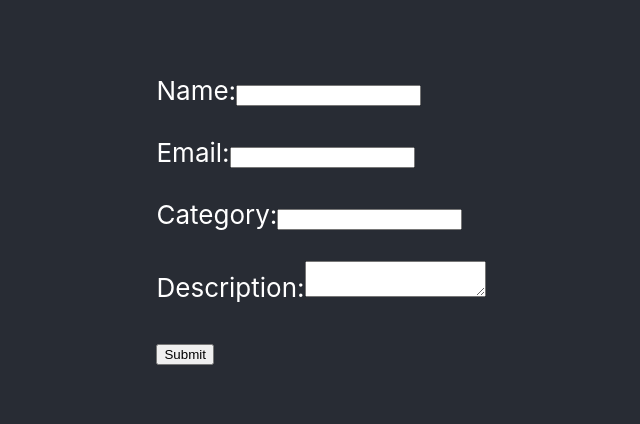
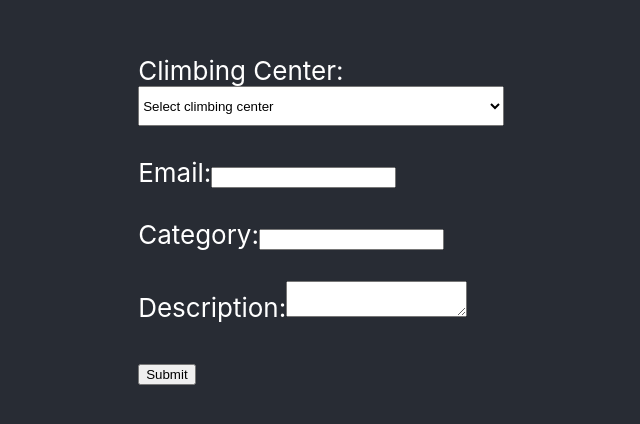
Before and after one commit to landjleaverland-bit/Training_Tracker, a React (Create React App) app: page / in a window 1280 px wide. Shown: the part 180-604 px from the top of the page, without its empty margins (319-959 px from the left). Built offline with nearby package versions, Linux system fonts and the light colour scheme.

Commit message:
Start adding climbing center select option

```diff
--- a/src/App.js
+++ b/src/App.js
@@ -13,7 +13,7 @@ function App() {
   const handleChange = (e) => {
     setFormData({
       ...formData,
-      [e.target.name]: e.target.value
+      [e.target.climbing_center]: e.target.value
     });
   };
 
@@ -27,8 +27,20 @@ function App() {
     <div className="App">
       <header className="App-header">
         <form onSubmit={handleSubmit}>
-          <label htmlFor="name">Name:</label>
-          <input type="text" id="name" name="name" value={formData.name} onChange={handleChange} /><br/><br/>
+          <label htmlFor="climbing_center">Climbing Center: </label>
+          <select
+            id="climbing_center"
+            name="climbing_center"
+            value={formData.climbing_center}
+            onChange={handleChange}
+            style={{ height: '40px', width: '100%' }}
+          >
+            <option value="">Select climbing center</option>
+            <option value="John">Flashpoint Swindon</option>
+            <option value="Jane">Flashpoint Bristol</option>
+            <option value="Bob">Rockstar Swindon</option>
+            <option value="Bob">Redpoint Bristol</option>
+          </select><br/><br/>
 
           <label htmlFor="email">Email:</label>
           <input type="email" id="email" name="email" value={formData.email} onChange={handleChange} /><br/><br/>
```
